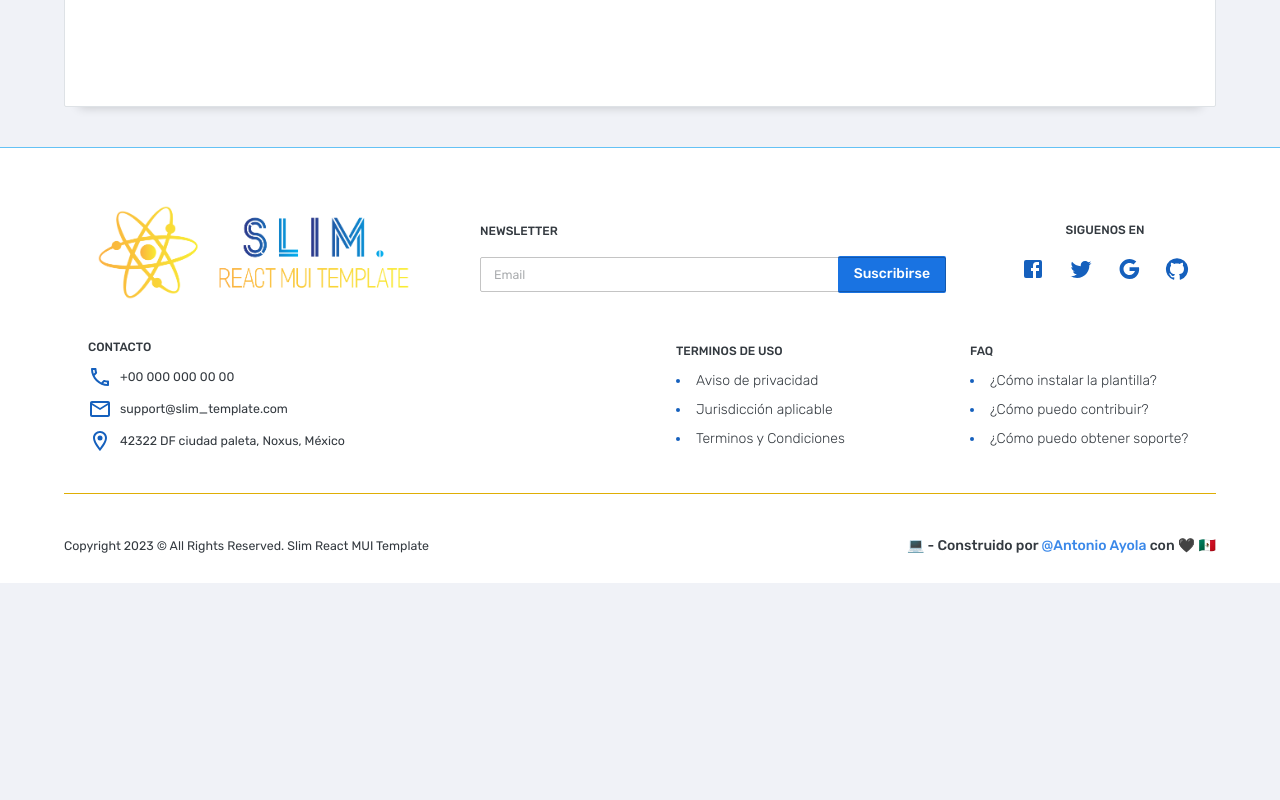
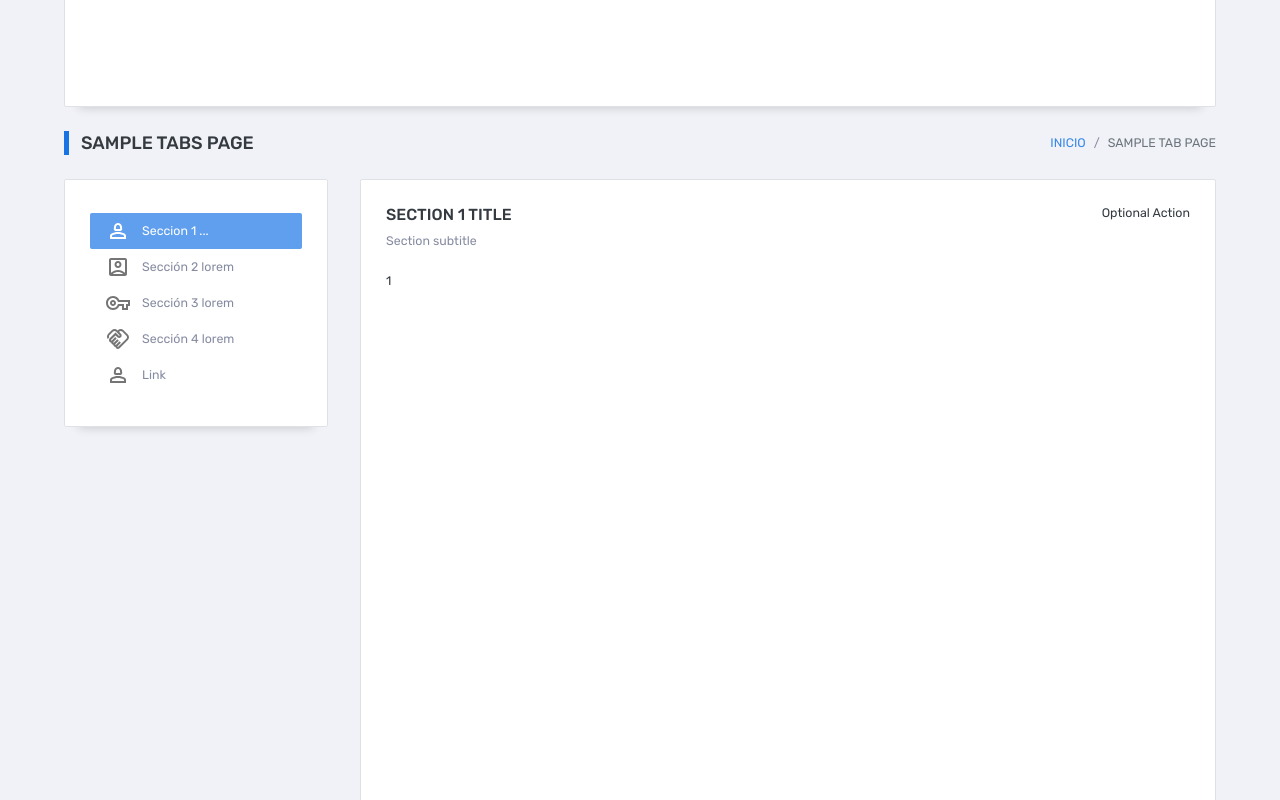
Before and after one commit to Tono2007/slim-free-react-mui-template, a React (Vite) app: page /samplePage in a window 1280 px wide. Shown: the part 600-1400 px from the top of the page. Before the commit the page ends 1183 px from the top, so only its background shows below. Built offline with nearby package versions, Linux system fonts and the light colour scheme.

Commit message:
[FEAT] sample Page update
-sample tab page

```diff
--- a/src/components/mainHeader/index.jsx
+++ b/src/components/mainHeader/index.jsx
@@ -34,6 +34,7 @@ function MainHeader() {
 						alt="logo"
 					/>
 					<Typography
+						component="sub"
 						variant="caption"
 						alignSelf="self-end"
 						display={{ xs: 'none', sm: 'block' }}
--- a/src/pages/sample/index.jsx
+++ b/src/pages/sample/index.jsx
@@ -8,6 +8,7 @@ import Card from '@mui/material/Card';
 
 import PageHeader from '@/components/pageHeader';
 import CardHeader from '@/components/cardHeader';
+import SampleTabsPage from './sampleTabsPage';
 
 function SamplePage() {
 	return (
@@ -28,6 +29,7 @@ function SamplePage() {
 					Optional Action
 				</CardHeader>
 			</Card>
+			<SampleTabsPage />
 		</>
 	);
 }
--- /dev/null
+++ b/src/pages/sample/sampleTabsPage.jsx
@@ -0,0 +1,126 @@
+import { useState } from 'react';
+import calcHeaderHeight from '@helpers/layoutHeight';
+// MUI
+import Typography from '@mui/material/Typography';
+import Breadcrumbs from '@mui/material/Breadcrumbs';
+import Link from '@mui/material/Link';
+import Grid from '@mui/material/Grid';
+import Stack from '@mui/material/Stack';
+import Card from '@mui/material/Card';
+import MenuItem from '@mui/material/MenuItem';
+import MenuList from '@mui/material/MenuList';
+import ListItemIcon from '@mui/material/ListItemIcon';
+
+import Person2OutlinedIcon from '@mui/icons-material/Person2Outlined';
+import AccountBoxOutlinedIcon from '@mui/icons-material/AccountBoxOutlined';
+import VpnKeyOutlinedIcon from '@mui/icons-material/VpnKeyOutlined';
+import HandshakeOutlinedIcon from '@mui/icons-material/HandshakeOutlined';
+
+import PageHeader from '@/components/pageHeader';
+import CardHeader from '@/components/cardHeader';
+
+const menuOptions = [
+	{
+		id: 1,
+		Icon: Person2OutlinedIcon,
+		text: 'Seccion 1 ...',
+	},
+	{
+		id: 2,
+		Icon: AccountBoxOutlinedIcon,
+		text: 'Sección 2 lorem',
+	},
+	{
+		id: 3,
+		Icon: VpnKeyOutlinedIcon,
+		text: 'Sección 3 lorem',
+	},
+	{
+		id: 4,
+		Icon: HandshakeOutlinedIcon,
+		text: 'Sección 4 lorem',
+	},
+];
+
+function SampleTabsPage() {
+	const [activeIndex, setActiveIndex] = useState(1);
+	return (
+		<>
+			<PageHeader title="Sample Tabs Page">
+				<Breadcrumbs
+					aria-label="breadcrumb"
+					sx={{ textTransform: 'uppercase' }}
+				>
+					<Link underline="hover" href="#!">
+						Inicio
+					</Link>
+					<Typography color="text.tertiary">
+						Sample Tab Page
+					</Typography>
+				</Breadcrumbs>
+			</PageHeader>
+			<Grid container rowSpacing={2} columnSpacing={4}>
+				<Grid item xs={12} sm={4} md={3}>
+					<Card
+						sx={{
+							position: 'sticky',
+							top: `${calcHeaderHeight('nav', false) + 40}px`,
+						}}
+						component="aside"
+					>
+						<MenuList>
+							{menuOptions.map(({ id, Icon, text }) => (
+								<MenuListItem
+									key={id}
+									text={text}
+									Icon={Icon}
+									onClick={() => setActiveIndex(id)}
+									selected={activeIndex === id}
+								/>
+							))}
+							<MenuItem component={Link} href="#!">
+								<ListItemIcon>
+									<Person2OutlinedIcon fontSize="medium" />
+								</ListItemIcon>
+								Link
+							</MenuItem>
+						</MenuList>
+					</Card>
+				</Grid>
+				<Grid item xs={12} sm={8} md={9}>
+					{activeIndex === 1 && <Section text={activeIndex} />}
+					{activeIndex === 2 && <Section text={activeIndex} />}
+					{activeIndex === 3 && <Section text={activeIndex} />}
+					{activeIndex === 4 && <Section text={activeIndex} />}
+				</Grid>
+			</Grid>
+		</>
+	);
+}
+
+function MenuListItem({ Icon, text, ...props }) {
+	return (
+		<MenuItem {...props}>
+			<ListItemIcon>
+				<Icon fontSize="medium" />
+			</ListItemIcon>
+			{text}
+		</MenuItem>
+	);
+}
+
+function Section({ text }) {
+	return (
+		<Card sx={{ minHeight: '100vh' }}>
+			<CardHeader
+				title={`Section ${text} Title`}
+				subtitle="Section subtitle"
+			>
+				Optional Action
+			</CardHeader>
+			{text}
+		</Card>
+	);
+}
+
+export default SampleTabsPage;
```
